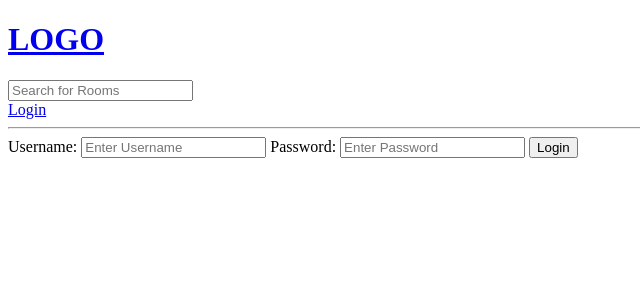
After one commit to ERJavier/studybud, a Django app: template base/templates/base/login_register.html in a window 1280 px wide. The commit adds this page. Shown: the top 300 px of the page, without its empty margins (0-640 px from the left). Run offline with Django 3.2, Linux system fonts and the light colour scheme; the template is opened without the code that fills it, so the values that code supplies are empty.

Commit message:
login authentication √

```diff
--- a/base/templates/base/home.html
+++ b/base/templates/base/home.html
@@ -26,6 +26,7 @@
     </div>
 
     <dir>
+        <h5>{{room_count}} rooms available</h5>
         <a href="{% url 'create-room' %}">Create Room</a>
 
         <div>
--- /dev/null
+++ b/base/templates/base/login_register.html
@@ -0,0 +1,20 @@
+{% extends 'main.html' %}
+
+{% block content %}
+
+<div>
+    <form method="POST" action=''>
+        {% csrf_token %}
+
+        <label>Username:</label>
+        <input type="text" name="username" placeholder="Enter Username">
+
+
+        <label>Password:</label>
+        <input type="password" name="password" placeholder="Enter Password">
+
+        <input type="submit" value="Login" />
+    </form>
+</div>
+
+{% endblock content %}
--- a/base/urls.py
+++ b/base/urls.py
@@ -2,6 +2,8 @@ from django.urls import path
 from . import views
 
 urlpatterns = [
+    path('login/', views.loginPage, name="login"),
+
     path('', views.home, name="home"),
     path('room/<str:pk>/', views.room, name="room"),
 
--- a/templates/main.html
+++ b/templates/main.html
@@ -16,6 +16,14 @@
 
         {% include 'navbar.html' %}
 
+        {% if messages %}
+        <ul class="messages">
+            {% for message in messages %}
+            <li>{{message}}</li>
+                {%endfor%}
+        </ul>
+        {% endif %}
+
         {% block content %}
 
         {% endblock content %}
--- a/templates/navbar.html
+++ b/templates/navbar.html
@@ -1,10 +1,14 @@
 <a href='/'>
     <h1>LOGO</h1>
 </a>
+
+
 
 <form method="GET" action="{% url 'home'%}">
     <input type="text" name="q" placeholder="Search for Rooms"/>
 
 </form>
 
+<a href="{% url 'login' %}">Login</a>
+
 <hr />
```
Also changed, not shown: base/views.py (+27 -1 lines).
